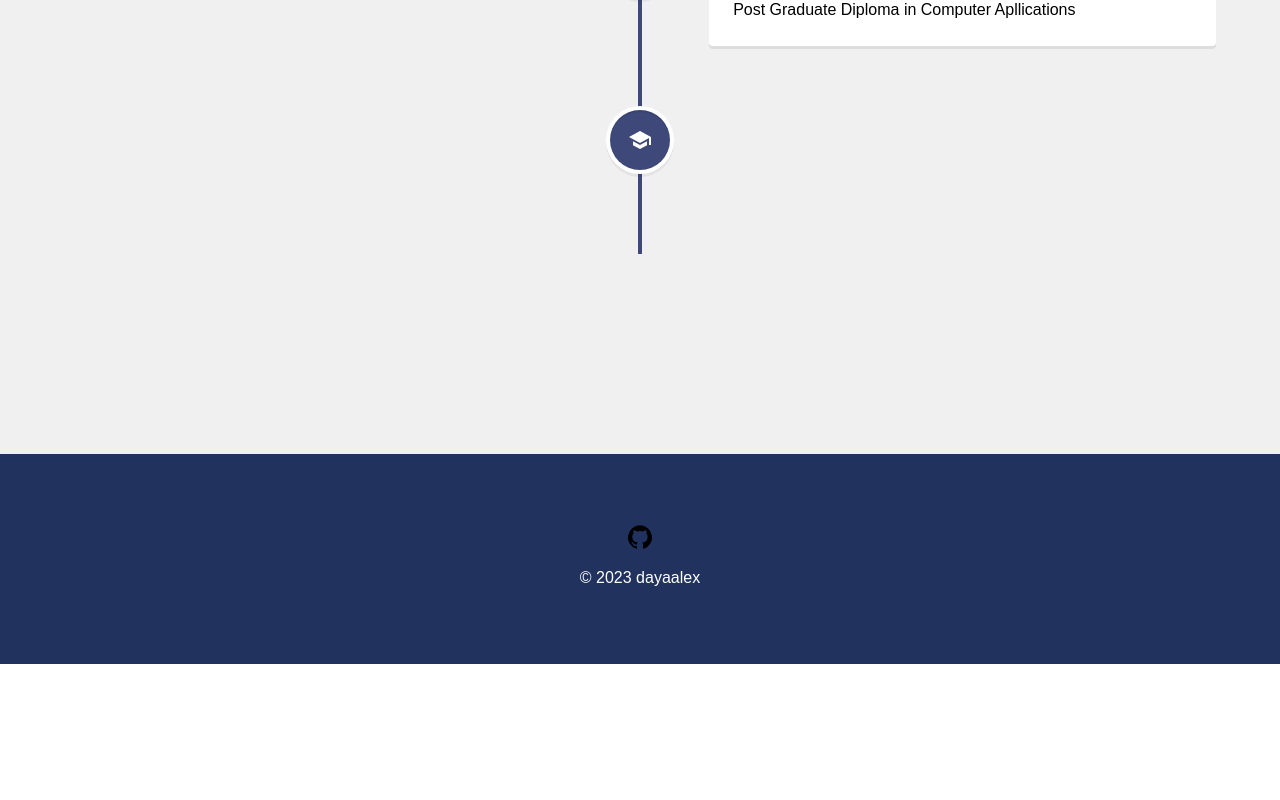
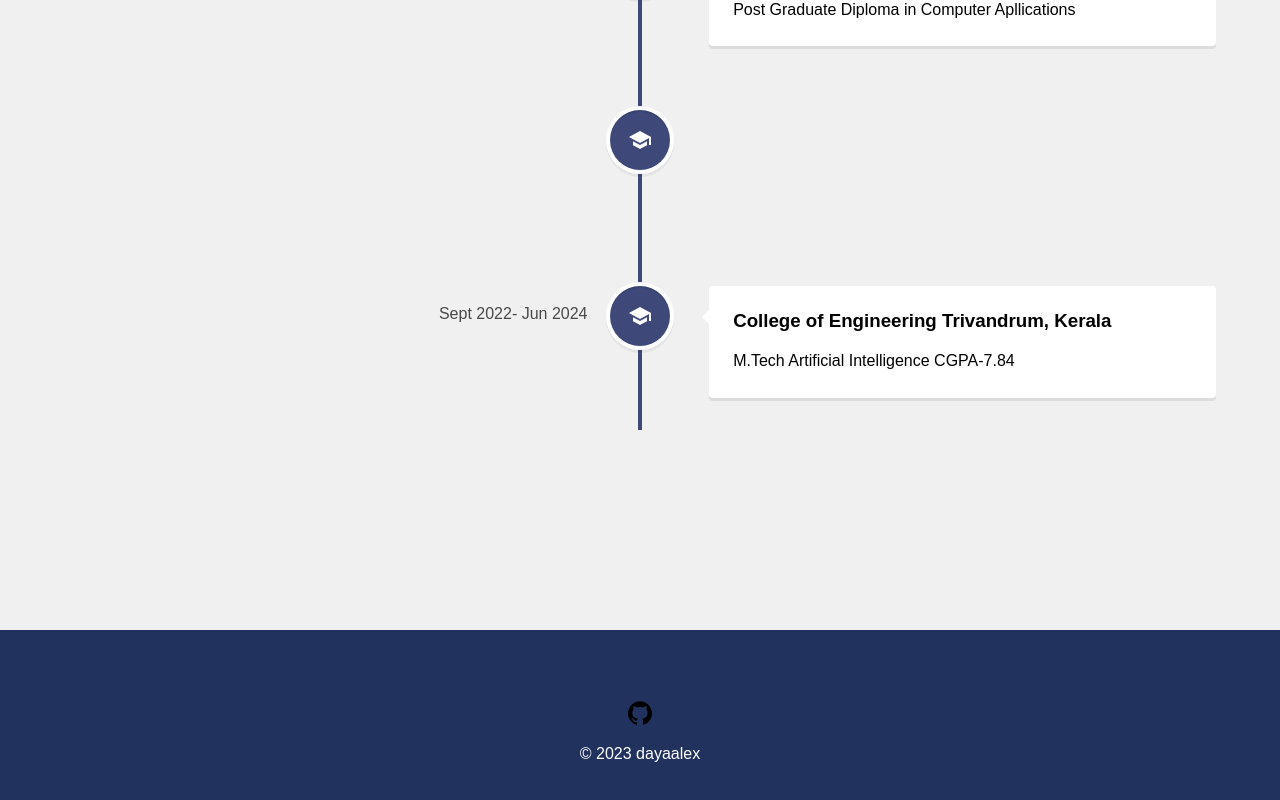
Before and after one commit to DayaAlex/portfolio, a React (Create React App) app: page /Experience in a window 1280 px wide. Shown: the part 746-1546 px from the top of the page. Before the commit the page ends 1410 px from the top, so only its background shows below. Built offline with nearby package versions, Linux system fonts and the light colour scheme.

Commit message:
updated experience page

```diff
--- a/src/pages/Experience.js
+++ b/src/pages/Experience.js
@@ -61,14 +61,28 @@ function Experience() {
 
       <VerticalTimelineElement
        className='vertical-timeline-element--education'
-       date='2022-2024'
+       date=')Oct 2023- Jan 2024'
+       iconStyle={{background:'#3e497a',color:'#fff'}}
+       icon={<SchoolIcon/>}
+      >
+        <h3 className='vertical-timeline-element-title'>
+          Udacity
+        </h3>
+        <p>Nanodegree: AI programming with Python</p>
+
+      </VerticalTimelineElement>
+
+
+      <VerticalTimelineElement
+       className='vertical-timeline-element--education'
+       date='Sept 2022- Jun 2024'
        iconStyle={{background:'#3e497a',color:'#fff'}}
        icon={<SchoolIcon/>}
       >
         <h3 className='vertical-timeline-element-title'>
           College of Engineering Trivandrum, Kerala
         </h3>
-        <p>M.Tech Artificial Intelligence</p>
+        <p>M.Tech Artificial Intelligence CGPA-7.84</p>
       </VerticalTimelineElement>
 
 
```
Also changed, not shown: 2 other files (tests, documents, lock files or other folders).
